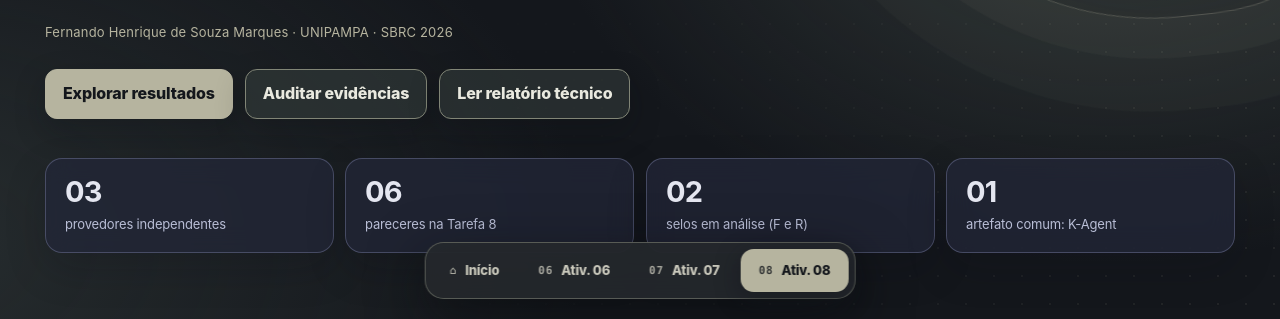
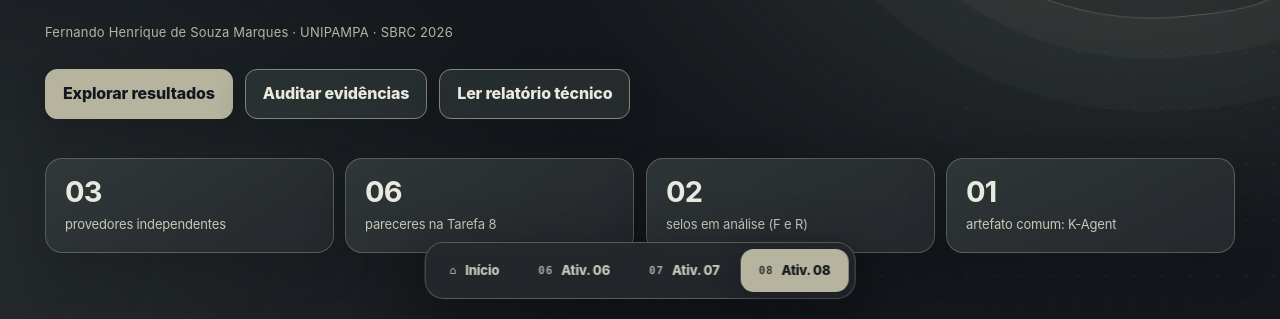
Before and after one commit to fernandomarquesaluno-svg/portfolio-artefatos-software, a plain HTML site: page atividade-8/index.html in a window 1280 px wide. Shown: the part 481-800 px from the top of the page. Drawn offline with Linux system fonts and the light colour scheme.

Commit message:
style: finish olive palette alignment for activity eight metrics

```diff
--- a/assets/portfolio-olive.css
+++ b/assets/portfolio-olive.css
@@ -51,6 +51,9 @@ body.portfolio-home .hero p{color:#D4D4C7!important}
 body.portfolio-home .hero .byline,body.activity-eight .byline,body.activity-six .meta{color:#B6B49F!important}
 body.activity-eight .hero h1 em{background:linear-gradient(110deg,#E9E9DF,#B6B49F 80%)!important;background-clip:text!important;-webkit-text-fill-color:transparent}
 body.activity-eight .hero .lead{color:#D5D5CA!important}
+body.activity-eight .metric{background:linear-gradient(150deg,#37403Fbb,#25282D)!important;border-color:#81857689!important;border-radius:17px;box-shadow:0 16px 40px #0B0D123a}
+body.activity-eight .metric:hover{background:#37403F!important;border-color:#B6B49F!important}
+body.activity-eight .metric strong{color:#E9E9DF!important}body.activity-eight .metric span{color:#C8C7B8!important}
 body.activity-six .site-header{padding-top:80px!important;padding-bottom:35px!important}
 body.activity-six .site-header .lead{color:#D5D5C9!important}
 /* Buttons have one interaction vocabulary. */
```
